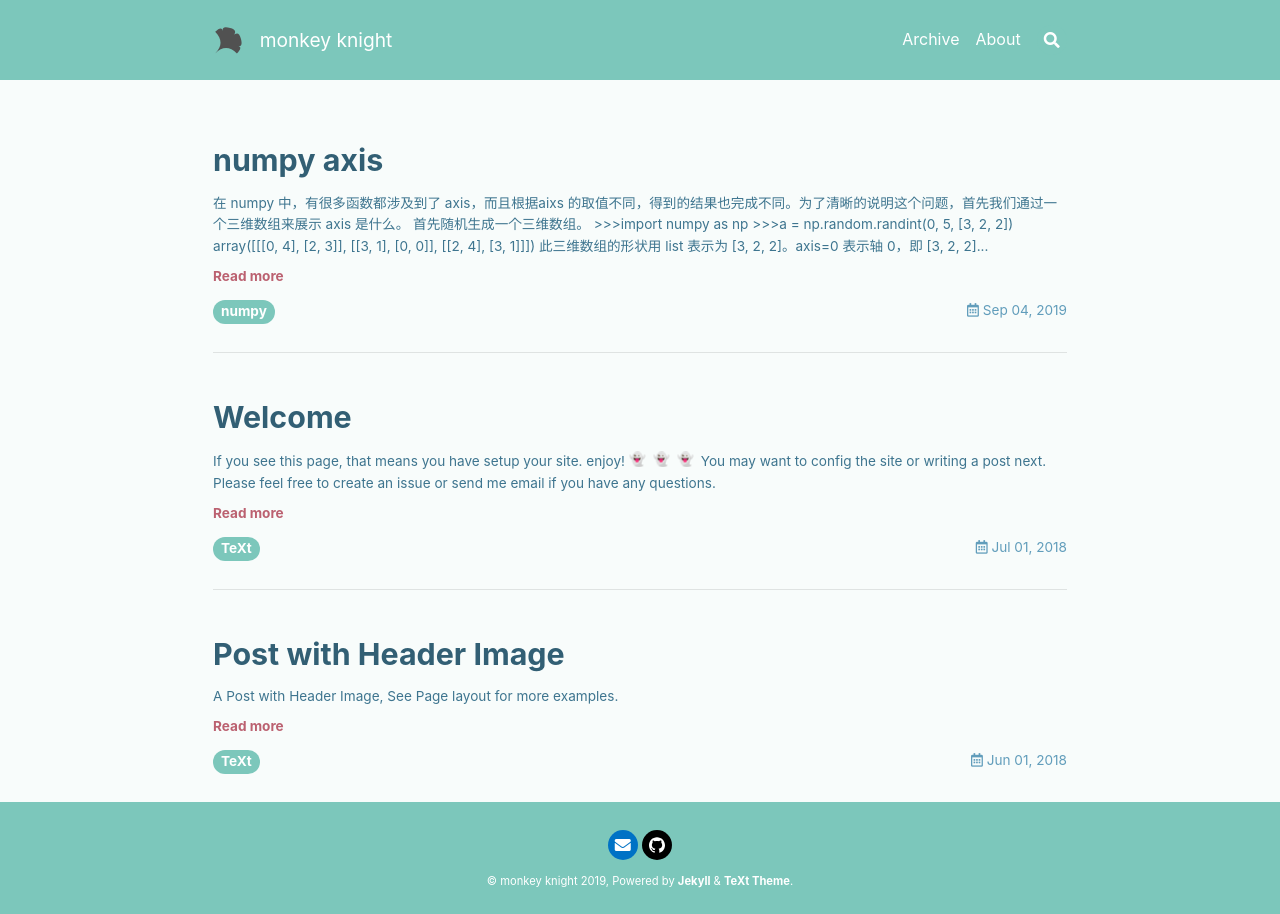
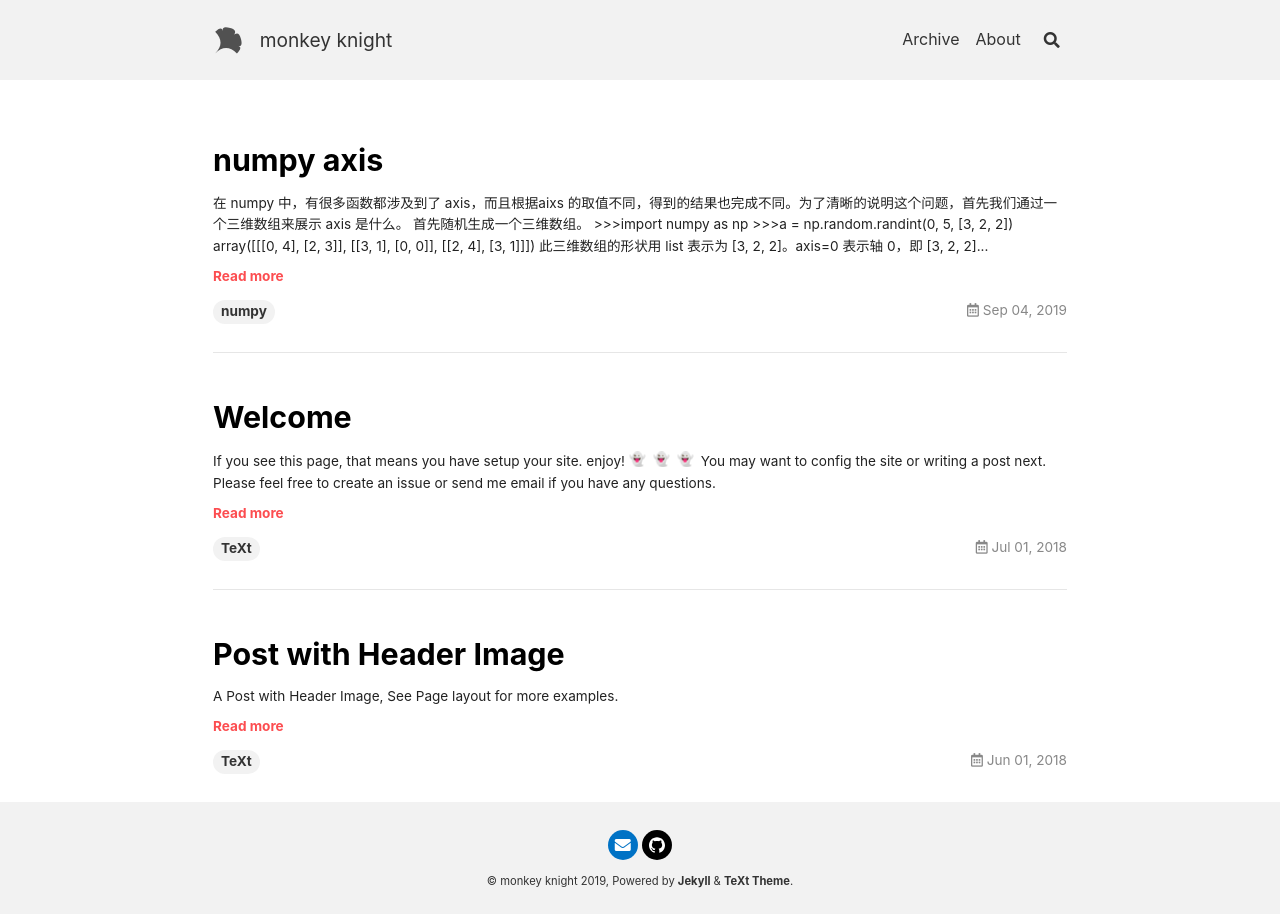
Before and after one commit to monkey-knight/monkey-knight.github.io, a Jekyll site: the page built from index.html, in a window 1280 px wide. Built offline with Jekyll 4.4.1, drawn with Linux system fonts in a browser that asks for light colours; nearby versions of some CDN libraries; emoji names are drawn with the system emoji font; the list of posts is cut into pages by our own code.

Commit message:
changes configuration for new highlight-theme and skin

```diff
--- a/_config.yml
+++ b/_config.yml
@@ -16,8 +16,8 @@
 
 ## => Site Settings
 ##############################
-text_skin: forest # "default" (default), "dark", "forest", "ocean", "chocolate", "orange"
-highlight_theme: tomorrow-night # "default" (default), "tomorrow", "tomorrow-night", "tomorrow-night-eighties", "tomorrow-night-blue", "tomorrow-night-bright"
+text_skin: default # "default" (default), "dark", "forest", "ocean", "chocolate", "orange"
+highlight_theme: default # "default" (default), "tomorrow", "tomorrow-night", "tomorrow-night-eighties", "tomorrow-night-blue", "tomorrow-night-bright"
 url     : https://monkey-knight.github.io/ # the base hostname & protocol for your site e.g. https://www.someone.com
 baseurl : # does not include hostname
 title   : monkey knight
```
